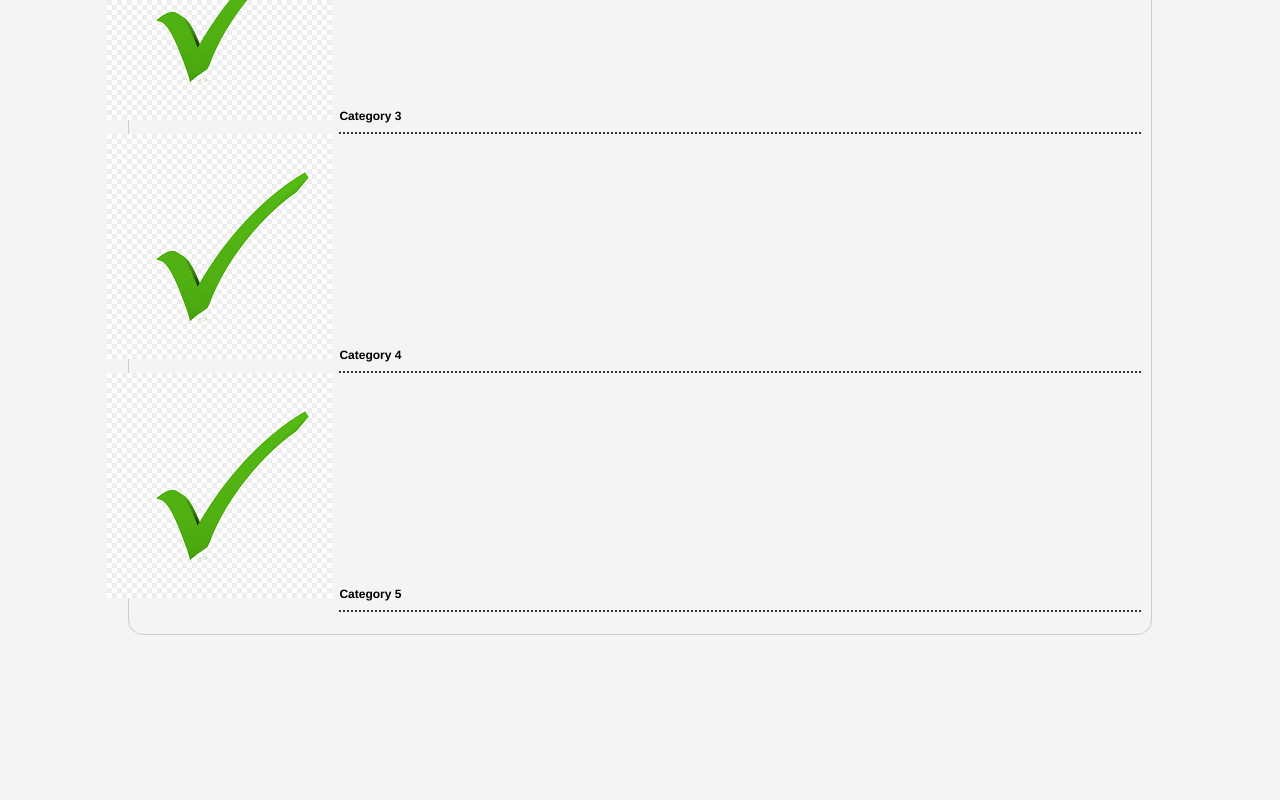
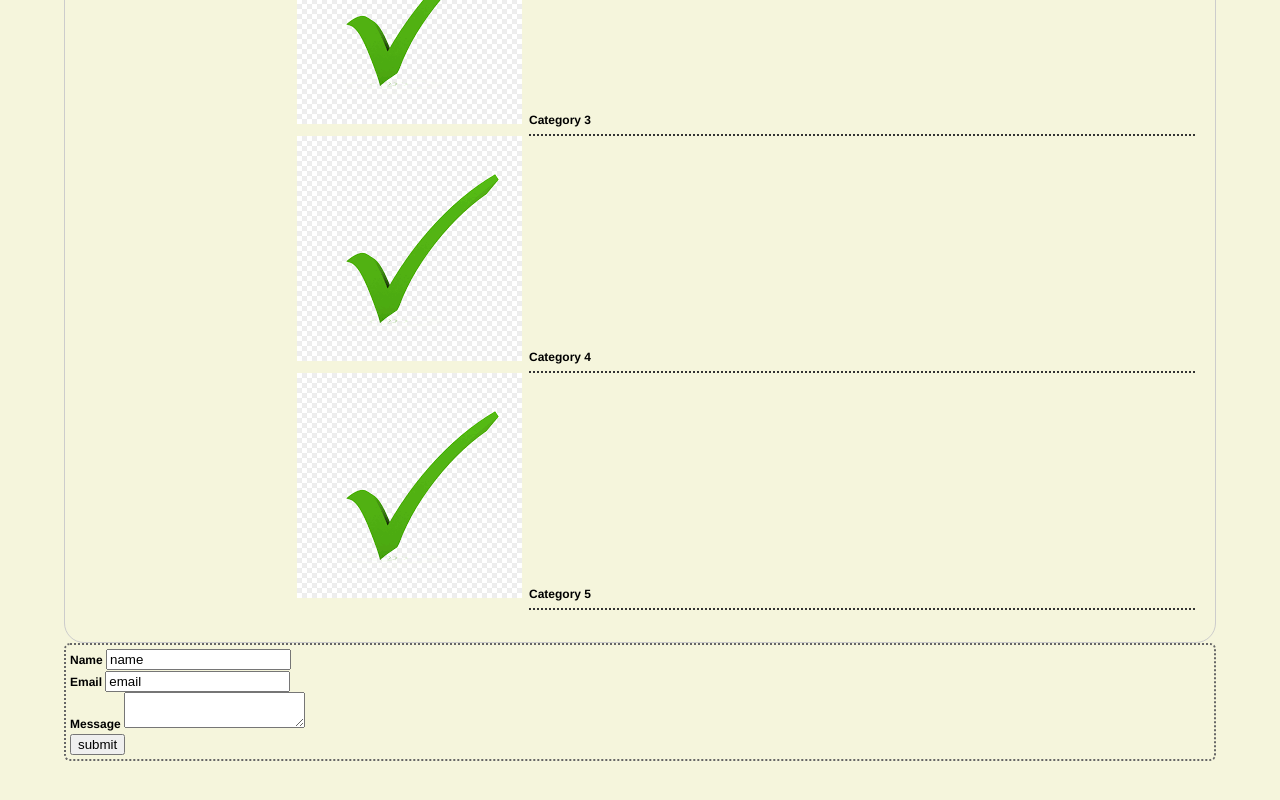
Before and after one commit to waries23/html-beginner-hands-on, a plain HTML site: page CSS-HandsOn/index.html in a window 1280 px wide. Shown: the part 1112-1912 px from the top of the page. Before the commit the page ends 1875 px from the top, so only its background shows below. Drawn offline with Linux system fonts and the light colour scheme; files whose address does not match are found by name.

Commit message:
adding lines

```diff
--- a/CSS-HandsOn/CSS/style.css
+++ b/CSS-HandsOn/CSS/style.css
@@ -1,7 +1,7 @@
 body
 {
-background-color:#f4f4f4;
-color: #656565;
+background-color:beige;
+color: black;
 
 font-family: Arial, Helvetica, sans-serif;
 
@@ -11,7 +11,7 @@ font-weight: bold;
 font: bold 12px Aerial, Helvetica, sans-serif;
 
 line-height: 1.6em;
-margin:10%;
+margin:5%;
 }
 
 a{
@@ -32,8 +32,8 @@ a:visited{
 
 .container{
 
-    width:80% ;
-    margin: auto;
+    width:auto ;
+    margin:auto;
 }
 .box-1
 {
@@ -47,15 +47,12 @@ border-bottom: 5px red solid;
 /*same as above
 border: 5px red solid;*/
 
-border-width:3px ;
+border-width:5px ;
 border-bottom-width:10px ;
-border-top-style: groove;
+border-top-style:dashed;
 
 padding: 20px;
-
-
-margin-top: 20px;
-
+margin-top: 5%;
 }
 
 .box-1 h1{
@@ -70,15 +67,15 @@ margin-top: 20px;
 
 .box-2{
     border:3px dotted #ccc;
-    padding: 20px;
+    padding: 50px;
     margin:20px 0;
 }
 
 .categories{
 
     border:1px #ccc solid;
-    padding:10px;
-    border-radius:15px;
+    padding:20px;
+    border-radius:20px;
 }
 .categories h2{
     text-align: center;
@@ -86,14 +83,26 @@ margin-top: 20px;
 
 .categories ul{
 
-    padding: 0;
+    padding:0px;
     list-style: square;
 }
 
 .categories li{
 
-    padding-bottom: 6px;
+    padding-bottom: 4px;
     border-bottom: dotted 2px #333;
-    margin-left: 20%;
+    margin-left:40%;
     list-style-image: url('C:/Users/Lenovo/CSS/CSS-HandsOn/images/download.png');
 }
+
+.my-form{
+    margin: auto;
+    border:2px dotted #666;
+    padding:4px;
+    border-radius: 6px;
+}
+
+/*.my-group.my-form{
+
+
+}
--- a/CSS-HandsOn/index.html
+++ b/CSS-HandsOn/index.html
@@ -34,5 +34,29 @@
         <li><a href="#">Category 5</a> </li>
     </ul>
       </div>
+
+    <div class="my-form">
+        <form action="process.php" method="POST">
+            <div class="my-group">
+                <label>Name</label>
+                <input type="text" value="name" placeholder="enter name">
+            </div>
+
+            <div class="my-group">
+                <label>Email</label>
+                <input type="email" value="email" placeholder="enter email">
+            </div>
+
+            <div class="my-group">
+                <label>Message</label>
+                <textarea value="message"></textarea>
+            </div>
+
+            <div class="my-group">
+            <input type="submit" value="submit" name="Submit">
+            </div>
+        </form>
+    </div>
+
     </body>
 </html>
```
